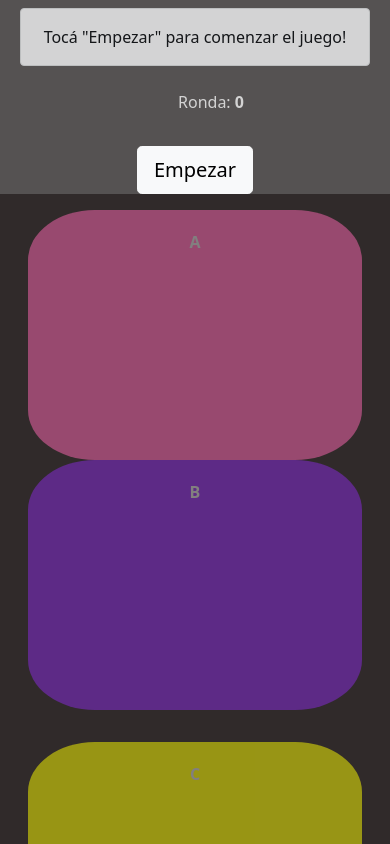
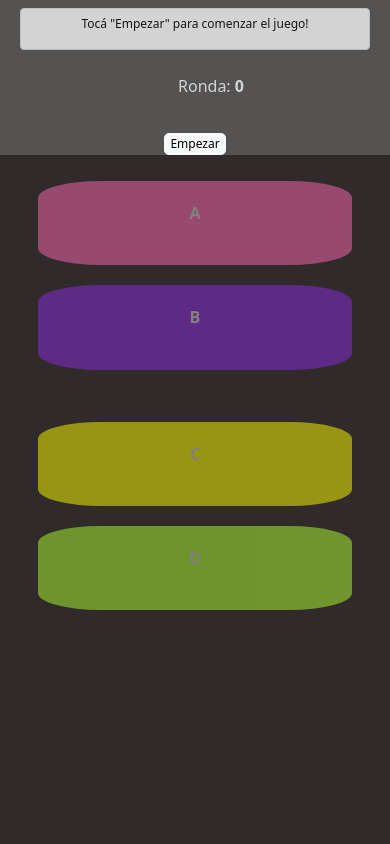
Before and after one commit to CelesteCancio/simon-dice, a website: page index.html in a window 390 px wide. Shown: the top 844 px of the page. Drawn offline with nearby package versions, Linux system fonts and the light colour scheme.

Commit message:
Agrega media queries

```diff
--- a/main.css
+++ b/main.css
@@ -5,7 +5,7 @@ body {
 	background-color: rgb(48, 42, 42);
 }
 .cuadro {
-	height: 250px;
+	height: 35vh;
 	border-radius: 20%;
 	opacity: 0.5;
 	transition: opacity 500ms;
@@ -47,3 +47,22 @@ p{
     background-color: rgb(85, 82, 82);
 	height: 100%;
 }
+
+@media only screen and (max-width: 600px) {
+	.cuadro{
+		height: 10vh;
+		margin: 10px;
+	}
+	.btn{
+		padding: 1px 5px;
+		font-size: 12px;
+		margin: 0;
+	}
+	#turnos{
+		height: 5vh;
+		font-size: 12px;
+		align-items: center;
+		padding: 6px;
+		margin: 0;
+	}
+  }
```
